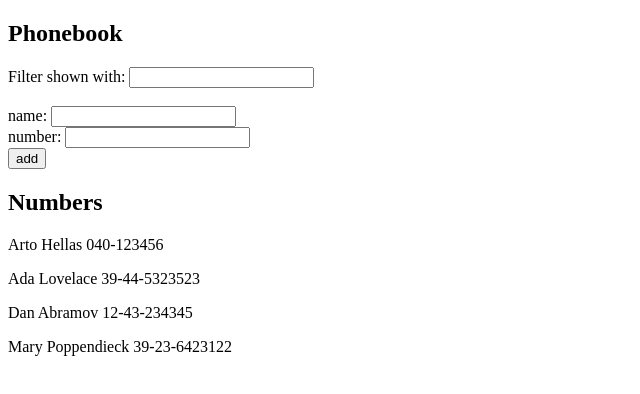
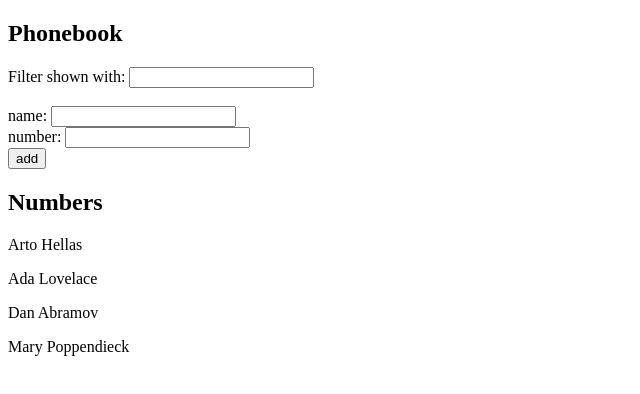
Before and after one commit to thefl0ur/fullstackopen, a React (Vite) app in the folder part2/phonebook/: page / in a window 1280 px wide. Shown: the top 394 px of the page, without its empty margins (0-640 px from the left). Built offline with nearby package versions, Linux system fonts and the light colour scheme; data requests are answered from the project's data file.

Commit message:
Part 2: Exercise 2.11

```diff
--- /dev/null
+++ b/part2/phonebook/db.json
@@ -0,0 +1,24 @@
+{
+    "persons":[
+      {
+        "name": "Arto Hellas",
+        "number": "040-123456",
+        "id": "1"
+      },
+      {
+        "name": "Ada Lovelace",
+        "number": "39-44-5323523",
+        "id": "2"
+      },
+      {
+        "name": "Dan Abramov",
+        "number": "12-43-234345",
+        "id": "3"
+      },
+      {
+        "name": "Mary Poppendieck",
+        "number": "39-23-6423122",
+        "id": "4"
+      }
+    ]
+  }
--- a/part2/phonebook/package.json
+++ b/part2/phonebook/package.json
@@ -7,9 +7,11 @@
     "dev": "vite",
     "build": "vite build",
     "lint": "eslint .",
-    "preview": "vite preview"
+    "preview": "vite preview",
+    "server": "json-server -p 3001 db.json"
   },
   "dependencies": {
+    "axios": "^1.11.0",
     "react": "^19.1.0",
     "react-dom": "^19.1.0"
   },
@@ -22,6 +24,7 @@
     "eslint-plugin-react-hooks": "^5.2.0",
     "eslint-plugin-react-refresh": "^0.4.20",
     "globals": "^16.3.0",
+    "json-server": "^1.0.0-beta.3",
     "vite": "^7.0.4"
   }
 }
--- a/part2/phonebook/src/App.jsx
+++ b/part2/phonebook/src/App.jsx
@@ -1,4 +1,6 @@
-import { useState } from 'react'
+import { useState, useEffect } from 'react'
+
+import axios from 'axios'
 
 import AddForm from './AddForm'
 import FilterForm from './FilterForm'
@@ -6,16 +8,19 @@
 
 
 const App = () => {
-  const [persons, setPersons] = useState([
-    { name: 'Arto Hellas', phoneNumber: '040-123456', id: '1' },
-    { name: 'Ada Lovelace', phoneNumber: '39-44-5323523', id: '2' },
-    { name: 'Dan Abramov', phoneNumber: '12-43-234345', id: '3' },
-    { name: 'Mary Poppendieck', phoneNumber: '39-23-6423122', id: '4' }
-  ])
+  const [persons, setPersons] = useState([])
 
   const [newName, setNewName] = useState('')
   const [newPhone, setNewPhone] = useState('')
   const [newFilter, setnewFilter] = useState('')
+
+  const getPersons = () => {
+    axios.get("http://localhost:3001/persons").then(response => {
+      setPersons(response.data)
+    })
+  }
+
+  useEffect(getPersons, [])
 
   const onChangeNameInput = (event) => {
     setNewName(event.target.value)
```
Also changed, not shown: 1 other file (tests, documents, lock files or other folders).
